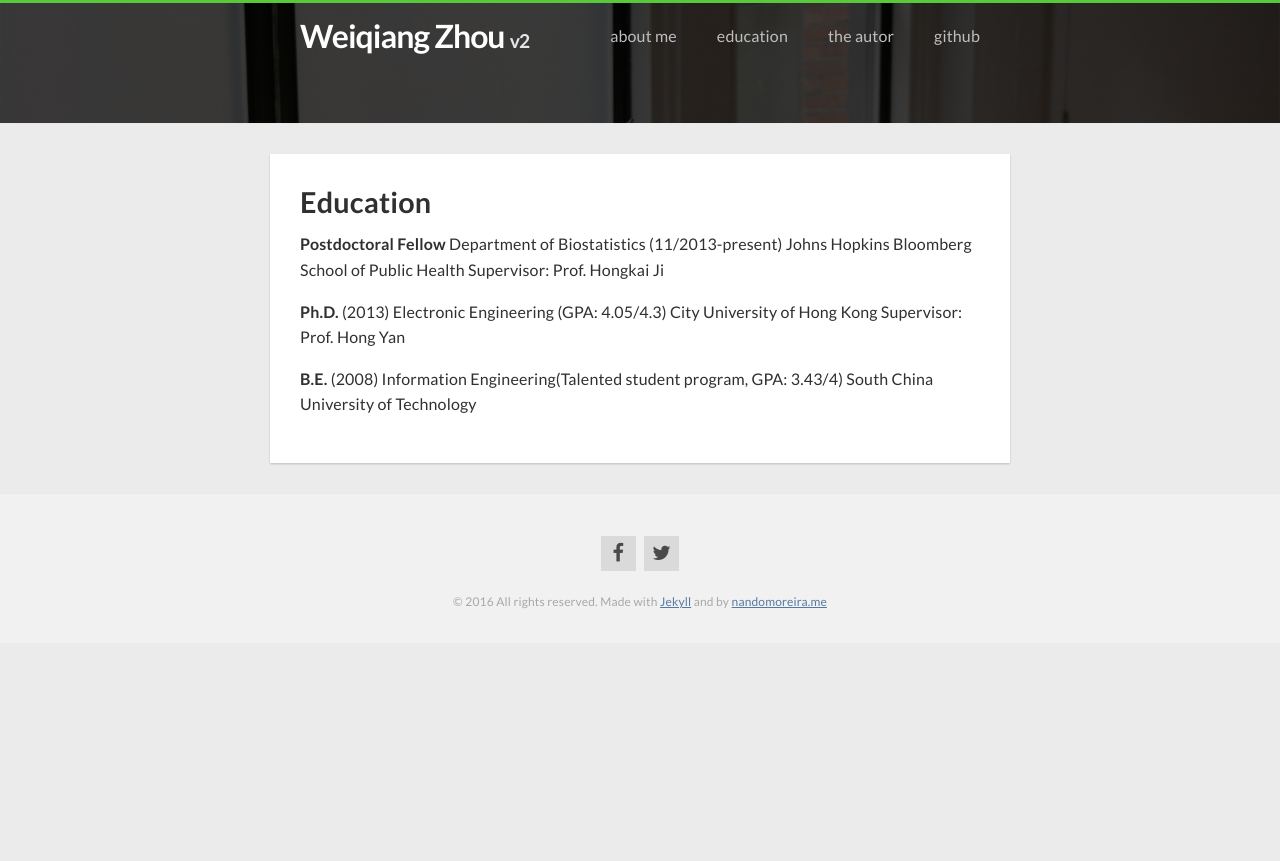
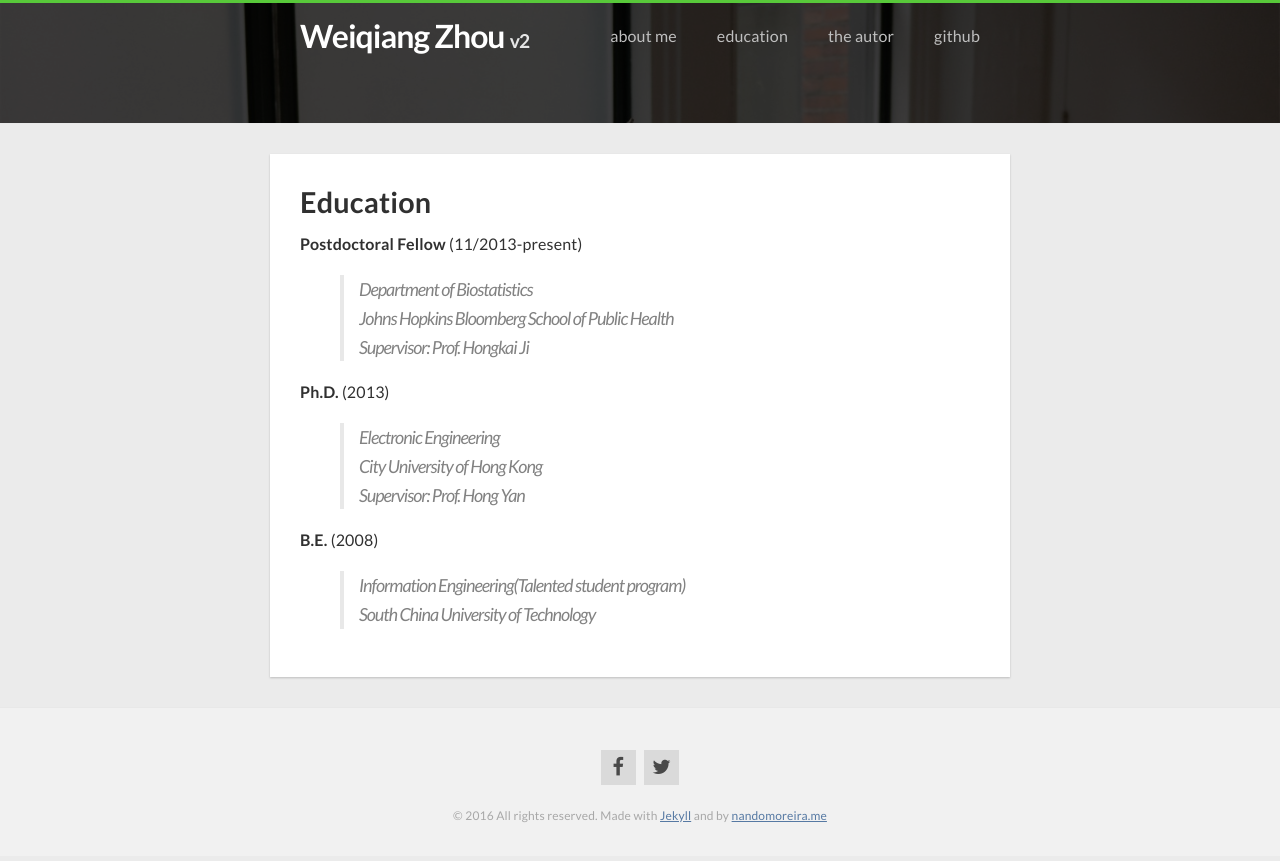
Before and after one commit to ILoveYouKen/ILoveYouKen.github.io, a Jekyll site: the page built from education.md, in a window 1280 px wide. Shown: the top 861 px of the page. Built offline with Jekyll 4.4.1, drawn with Linux system fonts in a browser that asks for light colours; nearby versions of some CDN libraries.

Commit message:
first commit

```diff
--- a/_config.yml
+++ b/_config.yml
@@ -3,10 +3,6 @@
 email: kenzhou86@gmail.com
 description:
 
-author:
-  name     : 'Weiqiang Zhou'
-  email    : kenzhou86@gmail.com
-  url      : http://weiqiangzhou.com
 
 
 github: https://github.com/WeiqiangZhou
--- a/education.md
+++ b/education.md
@@ -5,13 +5,19 @@
 slug: education
 ---
 
-__Postdoctoral Fellow__		Department of Biostatistics
-(11/2013-present)			Johns Hopkins Bloomberg School of Public Health
-							Supervisor: Prof. Hongkai Ji
+__Postdoctoral Fellow__ (11/2013-present)
 
-__Ph.D.__ (2013)			Electronic Engineering (GPA: 4.05/4.3)
-							City University of Hong Kong
-							Supervisor: Prof. Hong Yan
+>Department of Biostatistics <br/>
+>Johns Hopkins Bloomberg School of Public Health <br/>
+>Supervisor: Prof. Hongkai Ji
 
-__B.E.__ (2008)				Information Engineering(Talented student program, GPA: 3.43/4)
-							South China University of Technology
+__Ph.D.__ (2013)
+
+>Electronic Engineering <br/>
+>City University of Hong Kong <br/>
+>Supervisor: Prof. Hong Yan
+
+__B.E.__ (2008)
+
+>Information Engineering(Talented student program) <br/>
+>South China University of Technology
```
